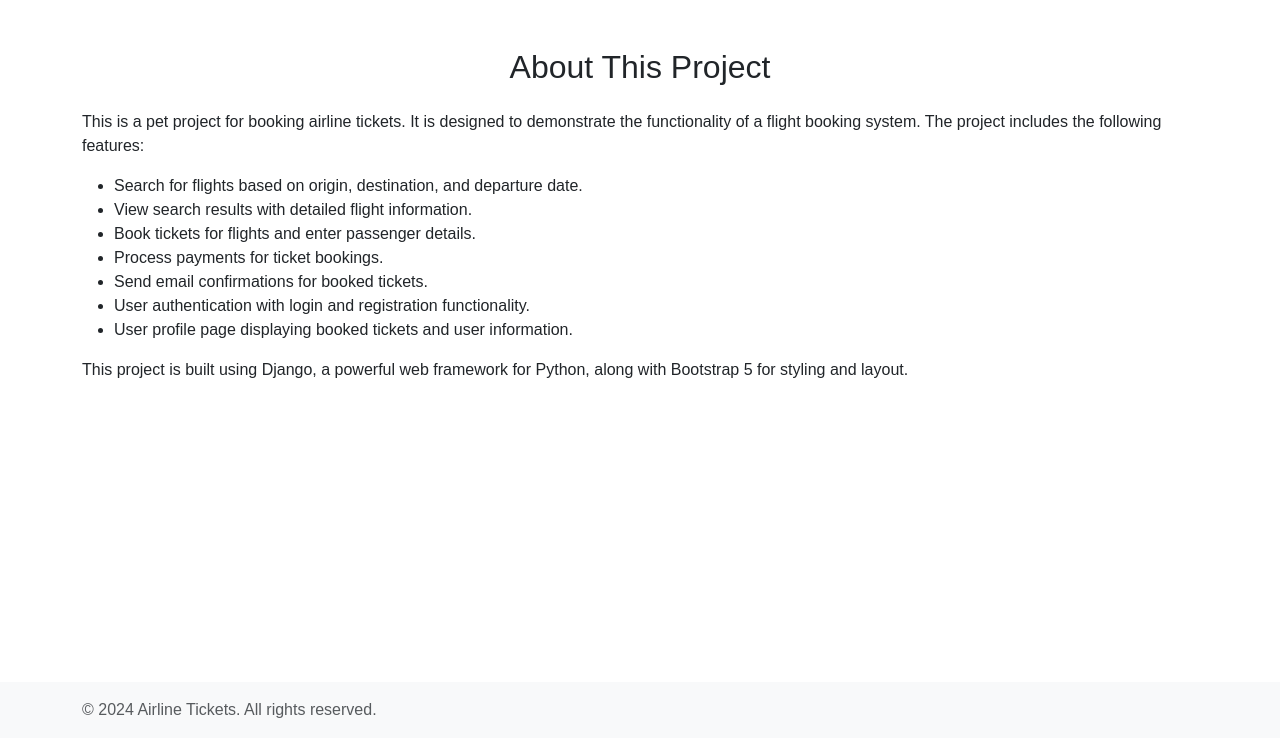
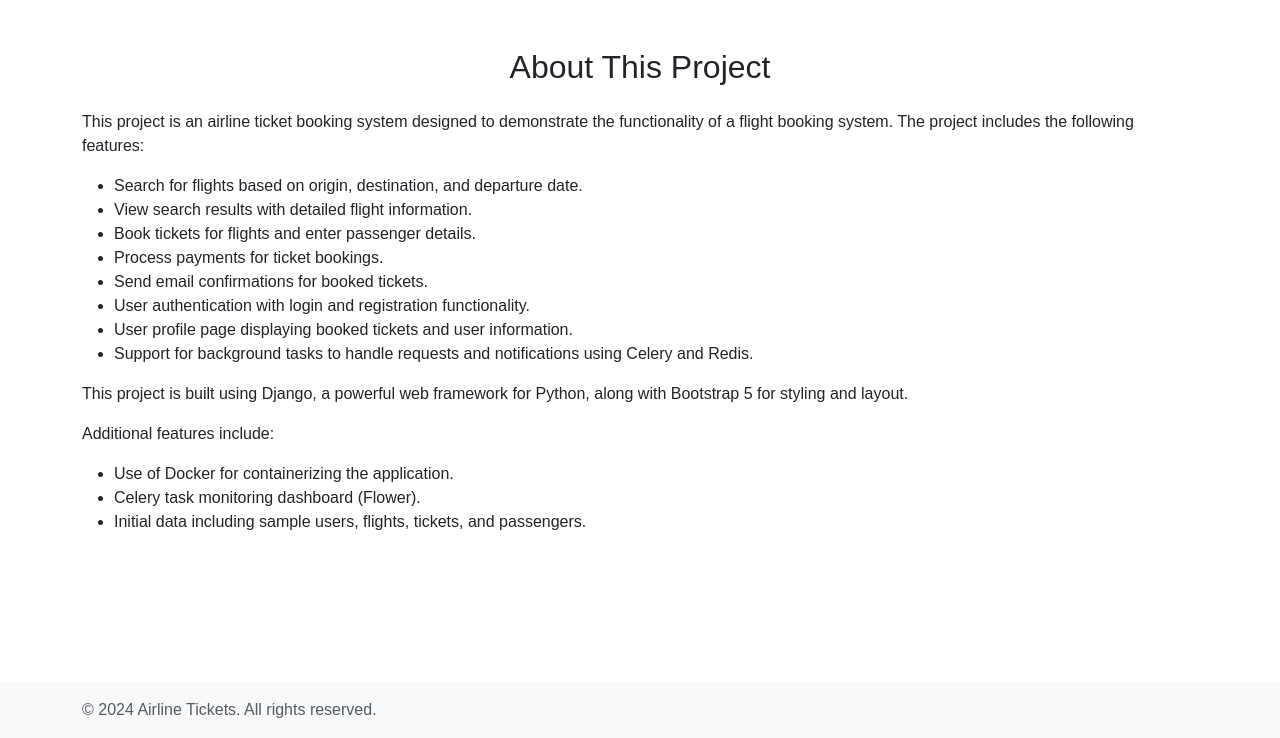
Before and after one commit to nazarijbeketovv/AviaDjango, a Django app: page /about/ in a window 1280 px wide. Shown: the part 62-800 px from the top of the page. Run offline with Django 4.2, Linux system fonts and the light colour scheme; parts of the project's set-up code (start-up, migrations or seed data) failed here and were passed over.

Commit message:
MINOR CHANGES LINKED WITH REFERENCES

```diff
--- a/main/templates/main/about.html
+++ b/main/templates/main/about.html
@@ -8,7 +8,7 @@
   <section class="about my-5">
     <div class="container">
       <h2 class="text-center mb-4">About This Project</h2>
-      <p>This is a pet project for booking airline tickets. It is designed to demonstrate the functionality of a flight booking system. The project includes the following features:</p>
+      <p>This project is an airline ticket booking system designed to demonstrate the functionality of a flight booking system. The project includes the following features:</p>
       <ul>
         <li>Search for flights based on origin, destination, and departure date.</li>
         <li>View search results with detailed flight information.</li>
@@ -17,8 +17,15 @@
         <li>Send email confirmations for booked tickets.</li>
         <li>User authentication with login and registration functionality.</li>
         <li>User profile page displaying booked tickets and user information.</li>
+        <li>Support for background tasks to handle requests and notifications using Celery and Redis.</li>
       </ul>
       <p>This project is built using Django, a powerful web framework for Python, along with Bootstrap 5 for styling and layout.</p>
+      <p>Additional features include:</p>
+      <ul>
+        <li>Use of Docker for containerizing the application.</li>
+        <li>Celery task monitoring dashboard (Flower).</li>
+        <li>Initial data including sample users, flights, tickets, and passengers.</li>
+      </ul>
     </div>
   </section>
 {% endblock %}
--- a/main/templates/main/profile.html
+++ b/main/templates/main/profile.html
@@ -15,7 +15,7 @@
               {% if user.image %}
                 <img src="{{ user.image.url }}" class="img-fluid rounded-circle mb-3" alt="User Avatar" />
               {% else %}
-                <img src="{% static 'main/images/default_profile_image.jpg' %}" class="img-fluid rounded-circle mb-3" alt="User Avatar" />
+                <img src="{{ default_image }}" class="img-fluid rounded-circle mb-3" alt="User Avatar" />
               {% endif %}
               <h5 class="card-title">{{ user.username }}</h5>
               <p class="card-text">{{ user.email }}</p>
--- a/main/views.py
+++ b/main/views.py
@@ -9,6 +9,7 @@ from django.contrib.auth.decorators import login_required
 from django.shortcuts import get_object_or_404
 from django.core.mail import send_mail
 from django.core.paginator import Paginator
+from django.conf import settings
 
 
 def index(request):
@@ -35,7 +36,7 @@ def search_flights(request):
 
     return render(
         request,
-        "main/wanted_tickets.html",
+        "main/results.html",
         {
             "form": form,
             "tickets": tickets,
@@ -119,6 +120,7 @@ def profile(request):
         {
             "user": request.user,
             "user_tickets": user_tickets,
+            "default_image": settings.DEFAULT_PROFILE_IMAGE,
         },
     )
 
--- a/proj/settings.py
+++ b/proj/settings.py
@@ -114,13 +114,13 @@ USE_TZ = True
 STATIC_URL = "static/"
 
 
-MEDIA_URL = "media/"
+MEDIA_URL = "/media/"
 MEDIA_ROOT = os.path.join(BASE_DIR, "media")
 
 
 DEFAULT_AUTO_FIELD = "django.db.models.BigAutoField"
 AUTH_USER_MODEL = "users.User"
-DEFAULT_PROFILE_IMAGE = "static/images/default_profile_image.jpg"
+DEFAULT_PROFILE_IMAGE = MEDIA_URL + "users/default_profile_image.jpg"
 LOGIN_URL = "users:login"
 LOGIN_REDIRECT_URL = "main:index"
 LOGOUT_REDIRECT_URL = "users:login"
```
Also changed, not shown: main/templates/main/results.html (renamed from main/templates/main/wanted_tickets.html), static/images/default_profile_image.jpg (deleted).
